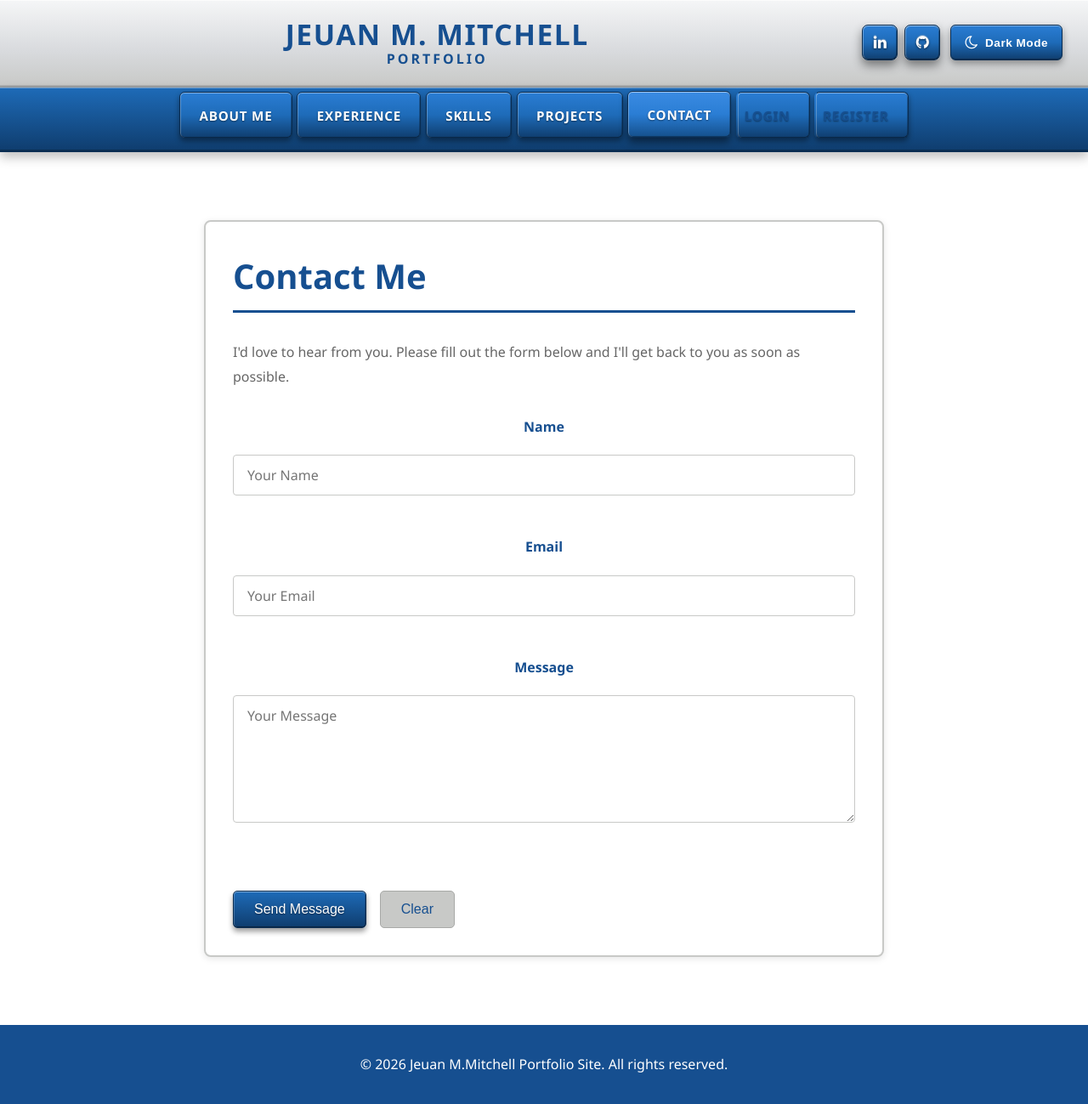
After one commit to jeuanimo/portfolio-CH-61, a Django app: page /contact/ in a window 1280 px wide. The commit adds this page. Shown: the whole page at 85% size. Run offline with Django 5.2, Linux system fonts and the light colour scheme.

Commit message:
Final Project

```diff
--- /dev/null
+++ b/pages/forms.py
@@ -0,0 +1,26 @@
+from django import forms
+
+class ContactForm(forms.Form):
+    name = forms.CharField(
+        max_length=50,
+        widget=forms.TextInput(attrs={
+            'class': 'form-input',
+            'placeholder': 'Your Name',
+            'required': True,
+        })
+    )
+    email = forms.EmailField(
+        widget=forms.EmailInput(attrs={
+            'class': 'form-input',
+            'placeholder': 'Your Email',
+            'required': True,
+        })
+    )
+    message = forms.CharField(
+        widget=forms.Textarea(attrs={
+            'class': 'form-input',
+            'placeholder': 'Your Message',
+            'rows': 5,
+            'required': True,
+        })
+    )
--- a/pages/urls.py
+++ b/pages/urls.py
@@ -16,4 +16,6 @@ urlpatterns = [
         # User login URL
         path('login/', views.login_view, name='login'),
         # User logout URL
-        path('logout/', views.logout_view, name='logout'),    ]
+        path('logout/', views.logout_view, name='logout'),
+        path('contact/', views.contact_view, name='contact'),
+]
--- a/pages/views.py
+++ b/pages/views.py
@@ -10,6 +10,10 @@ from django.contrib import messages
 from projects.models import Skill
 # Import SkillForm for adding new skills
 from projects.forms import SkillForm
+from .forms import  ContactForm
+from django.core.mail import send_mail
+# Import settings for email configuration
+from django.conf import settings
 
 # Create your views here.
 
@@ -46,6 +50,7 @@ def  skills_view(request):
     return render(request, 'pages/skills.html', context)
 
 # View for user registration/signup
+# SECURITY: Uses Django's built-in User model and password hashing.
 def register_view(request):
     # Handle POST request for form submission
     if request.method == 'POST':
@@ -76,7 +81,7 @@ def register_view(request):
             # Re-render registration form
             return redirect('register')
 
-        # Create new user account
+        # Create new user account (password is hashed by Django)
         user = User.objects.create_user(username=username, email=email, password=password)
         # Display success message
         messages.success(request, 'Account created successfully! You can now log in.')
@@ -87,6 +92,7 @@ def register_view(request):
     return render(request, 'auth/register.html')
 
 # View for user login
+# SECURITY: Uses Django's authentication backend and session management.
 def login_view(request):
     # Handle POST request for form submission
     if request.method == 'POST':
@@ -94,7 +100,7 @@ def login_view(request):
         username = request.POST.get('username')
         password = request.POST.get('password')
 
-        # Authenticate user with provided credentials
+        # Authenticate user with provided credentials (no plaintext password stored)
         user = authenticate(request, username=username, password=password)
 
         # Check if authentication was successful
@@ -114,6 +120,7 @@ def login_view(request):
     return render(request, 'auth/login.html')
 
 # View for user logout
+# SECURITY: Clears the session to prevent session fixation.
 def logout_view(request):
     # Log user out of session
     logout(request)
@@ -128,3 +135,47 @@ def page_not_found(request, exception=None):
     messages.error(request, 'Page not found. You have been redirected to the home page.')
     # Redirect to about me (home) page
     return redirect('about_me')
+# View for contact page
+def contact_view(request):
+    if request.method == 'POST':
+        # Process submitted contact form
+        form = ContactForm(request.POST)
+        if form.is_valid():
+            # Extract cleaned data from form
+            name = form.cleaned_data['name']
+            email = form.cleaned_data['email']
+            message = form.cleaned_data['message']
+
+            # Build email message body
+            message_body = (
+                f"You have a new email from your Portfolio site.\n\n"
+                f'Name: {name}\n'
+                f'Email: {email}\n\n'
+                f'Message: {message}'
+            )
+            try:
+                # Send email using configured Gmail account
+                # SECURITY: Sender address is the configured account, not user input.
+                send_mail(
+                    'Email from Portfolio site',  # Subject
+                    message_body,  # Message body
+                    settings.EMAIL_HOST_USER,  # From email (configured email)
+                    ['jeuan.mitchell@gmail.com']  # Recipient list
+                )
+                # Display success message to user
+                messages.success(request, 'Your message has been sent successfully!')
+                # Clear the form after successful submission
+                form = ContactForm()
+                return render(request, 'pages/contact.html', {'form': form})
+            except Exception as e:
+                # Display error message to user
+                messages.error(request, f'Error sending email: {str(e)}. Please try again.')
+                print(f'Error sending email: {e}')
+                return render(request, 'pages/contact.html', {'form': form})
+        else:
+            # Form is invalid - re-render with errors
+            return render(request, 'pages/contact.html', {'form': form})
+    else:
+        # GET request - render empty contact form
+        form = ContactForm()
+        return render(request, 'pages/contact.html', {'form': form})
--- /dev/null
+++ b/requirements.txt
@@ -0,0 +1,6 @@
+asgiref==3.11.0
+certifi==2026.1.4
+Django==6.0.1
+django-environ==0.12.0
+pillow==12.1.0
+sqlparse==0.5.5
--- a/static/css/style.css
+++ b/static/css/style.css
@@ -1068,7 +1079,40 @@ select[multiple] {
     cursor: pointer;
 }
 
-/* Project form container */
+/* Contact form field styling */
+.contact-form {
+    display: flex;
+    flex-direction: column;
+    gap: 1.5rem;
+}
+
+.contact-form input,
+.contact-form textarea,
+.contact-form select {
+    width: 100%;
+    padding: 0.75rem 1rem;
+    font-size: 1rem;
+    border: 1px solid #c8c9c7;
+    border-radius: 4px;
+    font-family: 'Segoe UI', Tahoma, Geneva, Verdana, sans-serif;
+    transition: border-color 0.3s ease, background-color 0.3s ease, color 0.3s ease;
+    box-sizing: border-box;
+    background-color: #ffffff;
+    color: #333333;
+}
+
+.contact-form input:focus,
+.contact-form textarea:focus,
+.contact-form select:focus {
+    outline: none;
+    border-color: #164f90;
+    box-shadow: 0 0 5px rgba(22, 79, 144, 0.2);
+}
+
+.contact-form textarea {
+    resize: vertical;
+    min-height: 150px;
+}/* Project form container */
 .form-section {
     padding: 2rem 0;
 }
@@ -1088,6 +1132,10 @@ select[multiple] {
     margin-bottom: 2rem;
 }
 
+.form-container p {
+    color: #666666;
+}
+
 /* Form group styling */
 .form-group {
     margin-bottom: 1.5rem;
--- a/templates/base.html
+++ b/templates/base.html
@@ -90,9 +90,9 @@
                     <li class="nav-item {% if request.resolver_match.url_name == 'projects_list' %}active{% endif %}">
                         <a href="{% url 'projects_list' %}" class="nav-link">Projects</a>
                     </li>
-                    {# Contact nav link - placeholder #}
-                    <li class="nav-item">
-                        <a href="#" class="nav-link">Contact</a>
+                    {# Contact nav link #}
+                    <li class="nav-item {% if request.resolver_match.url_name == 'contact' %}active{% endif %}">
+                        <a href="{% url 'contact' %}" class="nav-link">Contact</a>
                     </li>
                     {# Authentication links - conditionally shown based on user status #}
                     {% if user.is_authenticated %}
--- /dev/null
+++ b/templates/pages/contact.html
@@ -0,0 +1,53 @@
+{% extends "base.html" %}
+
+{% block title %}Contact Me{% endblock %}
+{% load static %}
+
+{% block content %}
+
+<section class="form-section">
+    <div class="form-container">
+        <h1>Contact Me</h1>
+        <p style="margin-bottom: 2rem;">I'd love to hear from you. Please fill out the form below and I'll get back to you as soon as possible.</p>
+
+        {# Display success/error messages #}
+        {% if messages %}
+            <div class="messages">
+                {% for message in messages %}
+                    <div class="alert alert-{{ message.tags }}">
+                        {{ message }}
+                    </div>
+                {% endfor %}
+            </div>
+        {% endif %}
+
+        {# Contact form #}
+        <form method="post" class="contact-form">
+            {# CSRF token for security #}
+            {% csrf_token %}
+
+            {# Render form fields with proper styling #}
+            {% for field in form %}
+                {% if field.name != 'honeypot' %}
+                    <div class="form-group">
+                        {% if field.label %}
+                            <label for="{{ field.id_for_label }}">{{ field.label }}</label>
+                        {% endif %}
+                        {{ field }}
+                        {% if field.errors %}
+                            <span class="field-error">{{ field.errors }}</span>
+                        {% endif %}
+                    </div>
+                {% endif %}
+            {% endfor %}
+
+            {# Form action buttons #}
+            <div class="form-actions">
+                <button type="submit" class="btn btn-primary">Send Message</button>
+                <button type="reset" class="btn btn-secondary">Clear</button>
+            </div>
+        </form>
+    </div>
+</section>
+
+{% endblock content %}
```
Also changed, not shown: other parts of static/css/style.css (+46 -2 lines), config/settings.py (+26 -0 lines), projects/views.py (+7 -2 lines), templates/projects/projects_list.html (+13 -4 lines), README.md (added), 1 other file.
